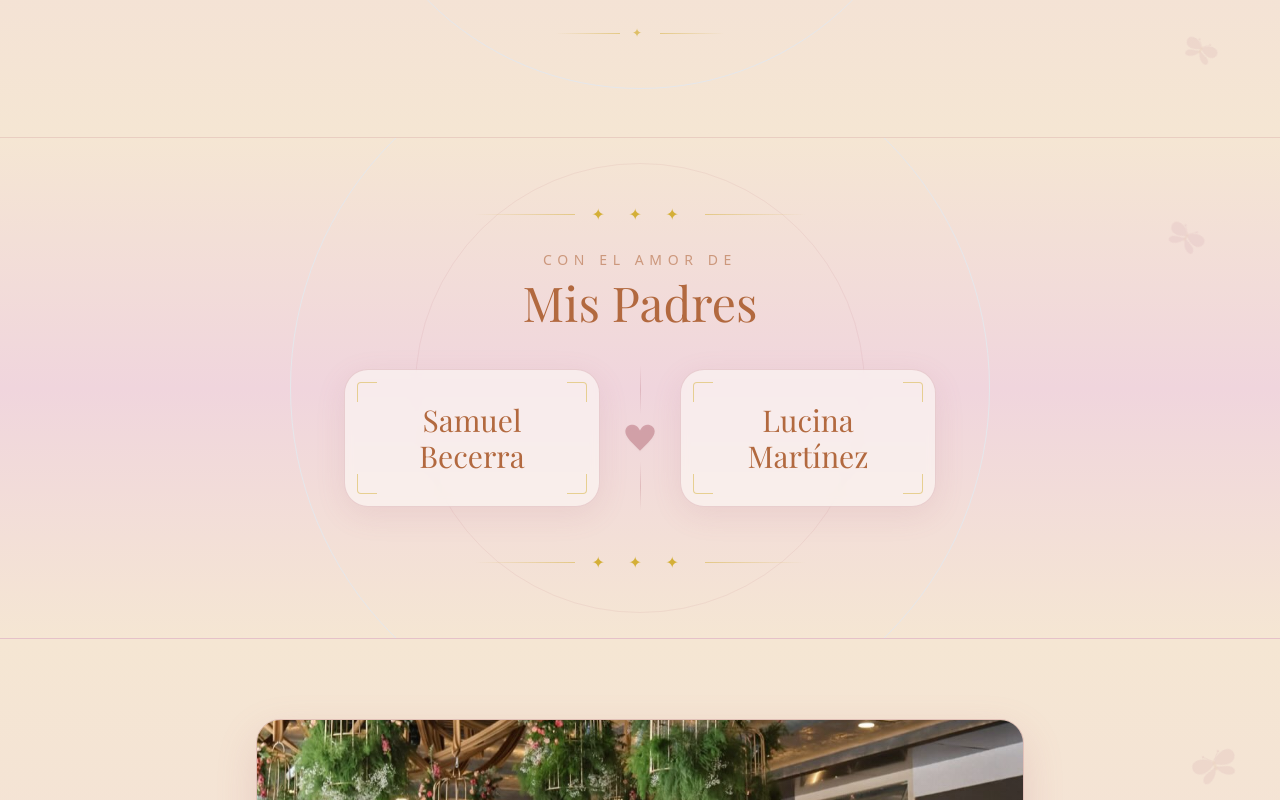
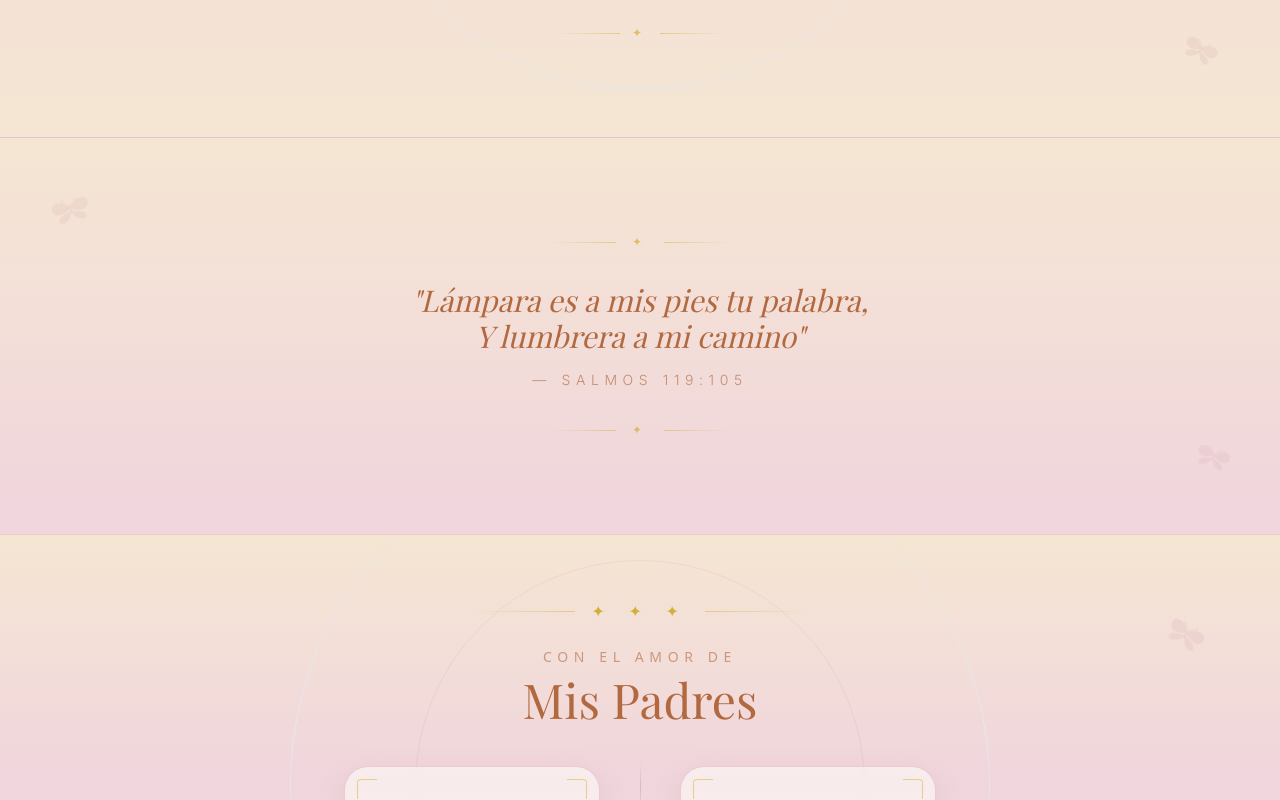
Before and after one commit to zamikos/stack2, a Next.js app in the folder sofia-xv/: page /celebration in a window 1280 px wide. Shown: the part 2560-3360 px from the top of the page. Built offline with nearby package versions, Linux system fonts and the light colour scheme; a web font is replaced by a local one.

Commit message:
asdf
asdf

```diff
--- a/sofia-xv/app/SofiaXV.js
+++ b/sofia-xv/app/SofiaXV.js
@@ -729,6 +729,29 @@ export default function SofiaXV() {
         </div>
       </section>
 
+      {/* Bible Verse Section */}
+      <section className="relative z-10 w-full bg-gradient-to-b from-[#F5E6D3] to-[#F0D5DD] border-t border-[#B76E79]/20 py-24 px-6 overflow-hidden">
+        <Butterfly className="top-[15%] left-[4%] w-10 h-7 opacity-[0.13]" rotate={-15} delay={0.5} duration={7} />
+        <Butterfly className="bottom-[15%] right-[4%] w-9 h-6 opacity-[0.12]" rotate={20} delay={2} duration={8} />
+        <div className="max-w-2xl mx-auto text-center relative z-10">
+          <div className="flex items-center justify-center gap-4 mb-8">
+            <div className="h-px w-16 bg-gradient-to-r from-transparent to-[#D4AF37]/50" />
+            <span className="text-[#D4AF37]/70 text-xs tracking-[0.5em]">✦</span>
+            <div className="h-px w-16 bg-gradient-to-l from-transparent to-[#D4AF37]/50" />
+          </div>
+          <p className="text-[#b2693f] text-2xl md:text-3xl font-playfair italic leading-loose mb-4">
+            "Lámpara es a mis pies tu palabra,<br />
+            Y lumbrera a mi camino"
+          </p>
+          <p className="text-[#b2693f]/70 text-sm tracking-[0.4em] uppercase font-light">— Salmos 119:105</p>
+          <div className="flex items-center justify-center gap-4 mt-8">
+            <div className="h-px w-16 bg-gradient-to-r from-transparent to-[#D4AF37]/50" />
+            <span className="text-[#D4AF37]/70 text-xs tracking-[0.5em]">✦</span>
+            <div className="h-px w-16 bg-gradient-to-l from-transparent to-[#D4AF37]/50" />
+          </div>
+        </div>
+      </section>
+
       {/* Mis Padres Section */}
       <section className="relative z-10 w-full bg-gradient-to-b from-[#F5E6D3] via-[#F0D5DD] to-[#F5E6D3] border-t border-[#B76E79]/20 py-16 px-6 overflow-hidden">
         <Butterfly className="top-[18%] right-[6%] w-10 h-7 opacity-[0.14]" rotate={32} delay={1} duration={8} />
@@ -808,7 +831,7 @@ export default function SofiaXV() {
           </div>
           <h2 className="text-3xl md:text-5xl mb-4 font-light text-[#b2693f] font-playfair">Una Noche para Recordar</h2>
           <p className="text-base md:text-lg text-[#b2693f]/70 leading-relaxed mb-12 max-w-xl mx-auto">
-            Acompáñanos a una velada inolvidable de elegancia, música y celebración mientras Sofía entra en un nuevo capítulo de su vida.
+            Te invitamos a compartir con nosotros una noche llena de magia, música y grandes recuerdos. Acompáñanos a celebrar los quince años de Sofía y a darle la bienvenida a esta hermosa nueva etapa de su vida.
           </p>
 
           {/* Detail rows */}
```
